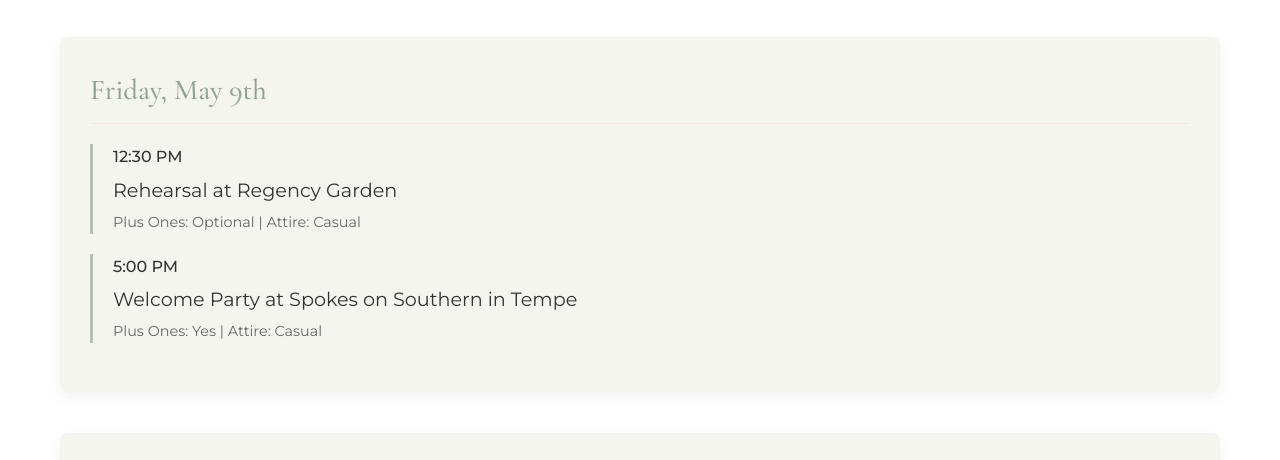
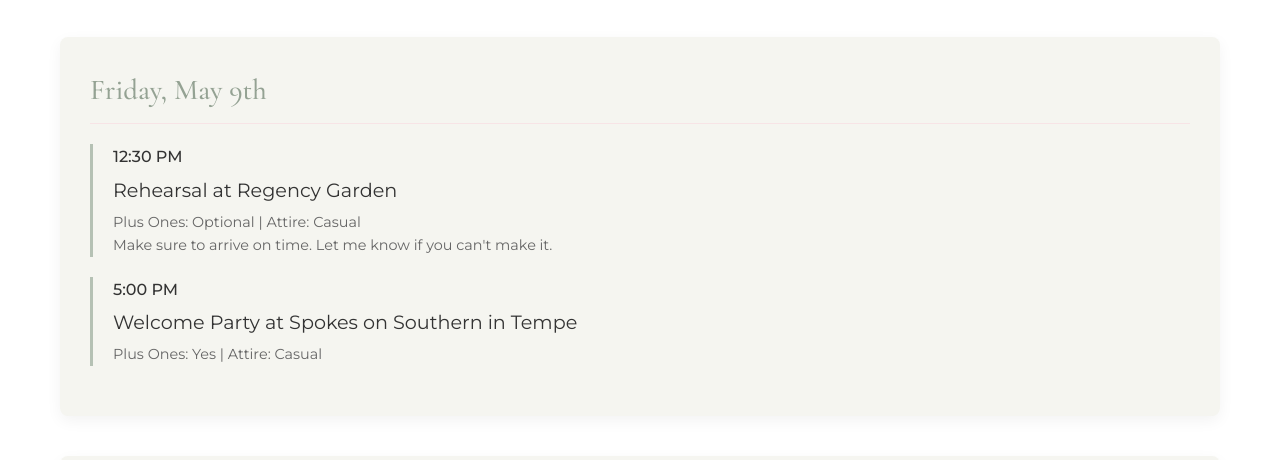
Before and after one commit to camphillips23/groomsmen, a plain HTML site: page index.html in a window 1280 px wide. Shown: the part 620-1080 px from the top of the page. Drawn offline with nearby package versions, Linux system fonts and the light colour scheme.

Commit message:
Update index.html

```diff
--- a/index.html
+++ b/index.html
@@ -365,7 +365,7 @@
                 <div class="event">
                     <div class="event-time">12:30 PM</div>
                     <div class="event-name">Rehearsal at Regency Garden</div>
-                    <div class="event-details">Plus Ones: Optional | Attire: Casual</div>
+                    <div class="event-details">Plus Ones: Optional | Attire: Casual<br>Make sure to arrive on time. Let me know if you can't make it.</div>
                 </div>
 
                 <div class="event">
```
